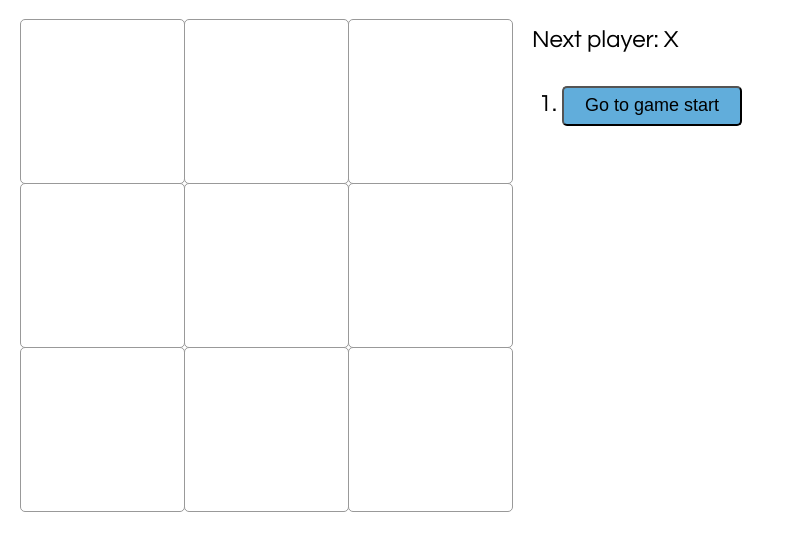
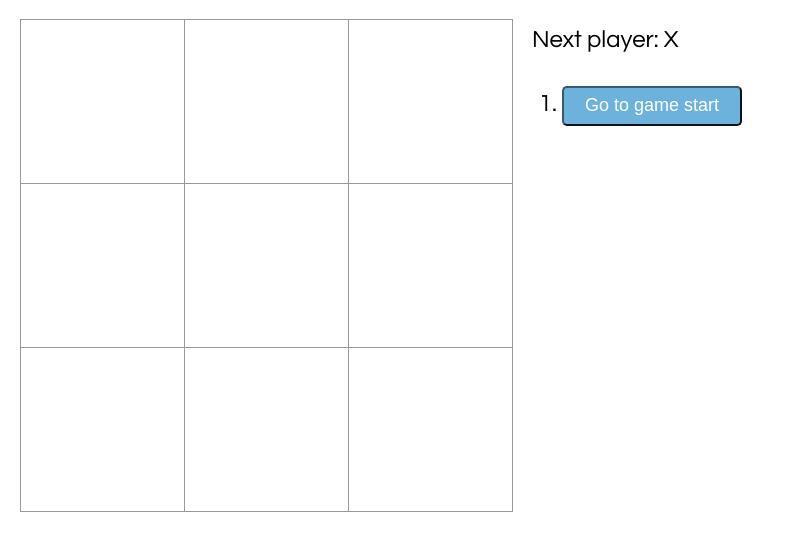
Before and after one commit to ben2d2/tic-tac-tut, a React app: page / in a window 1280 px wide. Shown: the whole page, without its empty margins (0-785 px from the left). Built offline with nearby package versions, Linux system fonts and the light colour scheme.

Commit message:
Restyle move buttons

```diff
--- a/src/index.css
+++ b/src/index.css
@@ -50,10 +50,12 @@ ol, ul {
   margin-left: 20px;
 }
 
-button {
+.move-button {
   font-size: 18px;
   width: 180px;
   height: 40px;
-  background-color: #61ADDB;
+  background-color: #6DB2DC;
   border-radius: 5px;
+  border-color: #36596E;
+  color: #fff;
 }
--- a/src/index.js
+++ b/src/index.js
@@ -85,7 +85,7 @@ class Game extends React.Component {
         'Go to game start';
       return (
         <li key={move}>
-          <button onClick={() => this.jumpTo(move)}>{desc}</button>
+          <button className="move-button" onClick={() => this.jumpTo(move)}>{desc}</button>
         </li>
       )
     });
```
